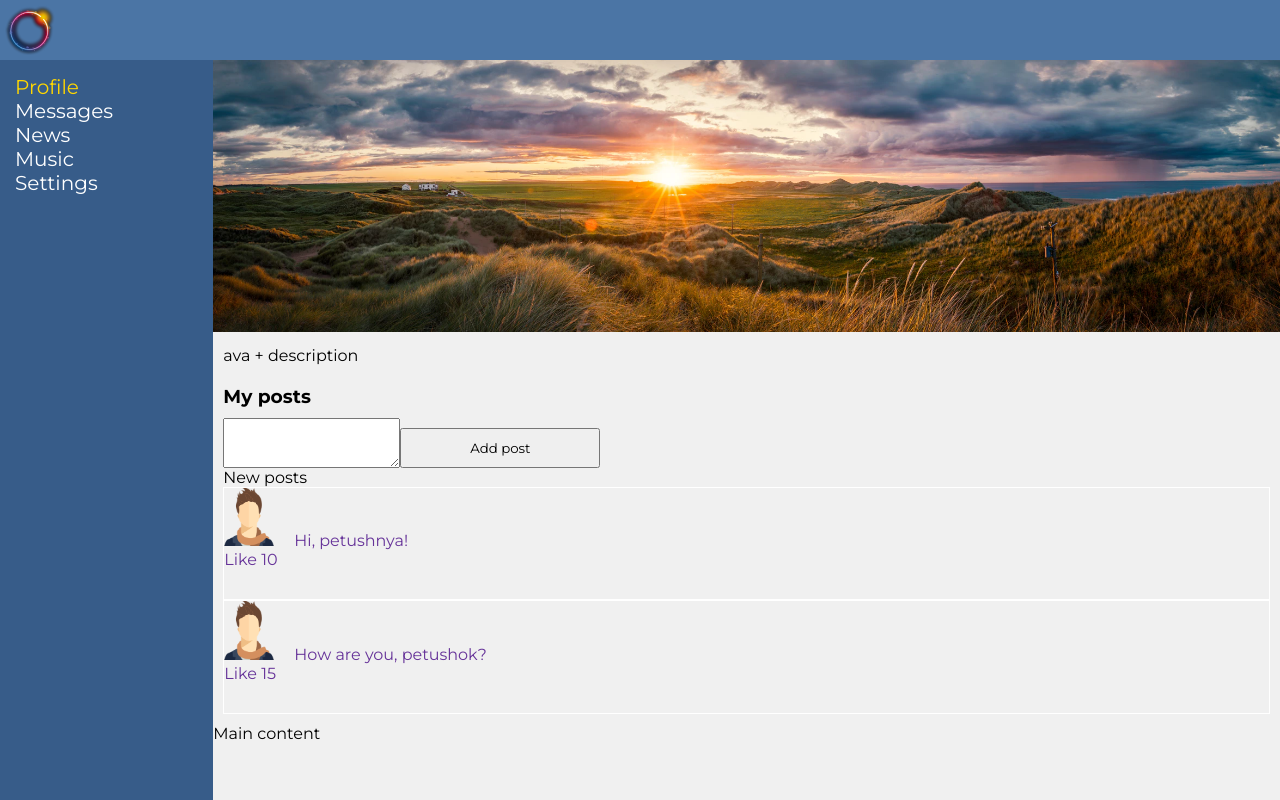
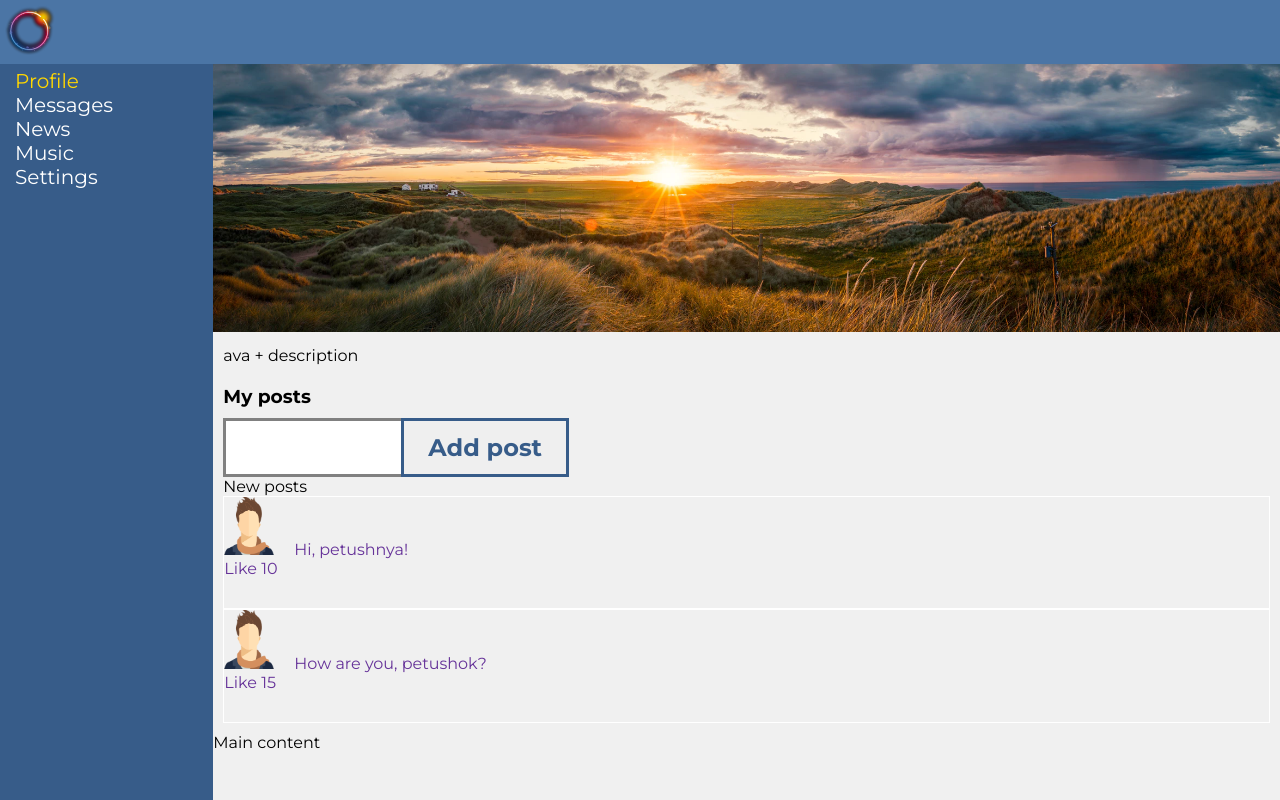
Before and after one commit to SunR1sen/social-network-react, a React (Create React App) app: page /profile in a window 1280 px wide. Built offline with nearby package versions, Linux system fonts and the light colour scheme.

Commit message:
Lesson 49 added state copy in reducers

```diff
--- a/src/App.css
+++ b/src/App.css
@@ -23,6 +23,6 @@
     grid-area: content;
     background-color: #f0f0f0;
     min-height: calc(100vh - 60px);
-;
+    z-index: 1;
 
 }
--- a/src/components/Dialogs/Dialogs.jsx
+++ b/src/components/Dialogs/Dialogs.jsx
@@ -30,7 +30,7 @@ const Dialogs = (props) => {
                     placeholder='Enter your message...'
                     className={s.textarea}
                 />
-                <button onClick={onSendMessage} className={s.btn}>Отправить</button>
+                <button onClick={props.dialogsPage.newMessageText && onSendMessage} className={s.btn}>Отправить</button>
             </div>
         </div>
     )
--- a/src/components/Dialogs/Dialogs.module.scss
+++ b/src/components/Dialogs/Dialogs.module.scss
@@ -1,4 +1,6 @@
 $primaryColor: #4A90E2;
+$blueLikeHeader: #4b75a5;
+$blueLikeNavbar: #375c89;
 
 .dialogs {
   display: grid;
@@ -21,17 +23,22 @@ $primaryColor: #4A90E2;
 
     .btn {
       display: block;
+      color: $blueLikeNavbar;
       position: relative;
-      padding: 1em 3em;
+      font-size: 24px;
+      font-weight: 700;
+      padding: 0.5em 1em;
       margin-top: 10px;
       border: 3px solid #375c89;
       transition: all 200ms ease;
       //box-shadow: 0 4px 10px 2px rgba(black, 0.2);
 
       &:hover {
+        cursor: pointer;
         color: white;
+        background-color: $blueLikeNavbar;
         box-shadow: none;
-        border: 3px solid $primaryColor;
+        //border: 3px solid $primaryColor;
       }
     }
   }
--- a/src/components/Header/Header.jsx
+++ b/src/components/Header/Header.jsx
@@ -5,7 +5,9 @@ import logo from "./logo.png";
 const Header = () => {
     return (
         <header className={s.header}>
-            <img alt={""} src={logo} className={s.logo}/>
+            <div className={s.headerWrapper}>
+                <img alt={""} src={logo} className={s.logo}/>
+            </div>
         </header>
     )
 }
--- a/src/components/Header/Header.module.css
+++ b/src/components/Header/Header.module.css
@@ -8,5 +8,9 @@
     grid-area: header;
     background-color: #4b75a5;
     padding: 5px;
-    position: relative;
+    width: 100%;
+    height: 54px;
+    position: fixed;
+    z-index: 2;
+    /*position: relative;*/
 }
--- a/src/components/Navbar/Navbar.module.css
+++ b/src/components/Navbar/Navbar.module.css
@@ -2,6 +2,11 @@
     grid-area: nav;
     background-color: #375c89;
     padding: 15px;
+    margin-top: 54px;
+    z-index: 0;
+    width: 100%;
+    height: 100%;
+    position: fixed;
 }
 
 .nav__menu {
--- a/src/components/Profile/MyPosts/MyPosts.jsx
+++ b/src/components/Profile/MyPosts/MyPosts.jsx
@@ -1,5 +1,5 @@
 import React from "react";
-import s from './MyPosts.module.css';
+import s from './MyPosts.module.scss';
 import Post from "./Post/Post";
 
 
--- a/src/components/Profile/MyPosts/MyPosts.module.css
+++ /dev/null
@@ -1,21 +0,0 @@
-.postsBlock {
-    padding: 10px;
-}
-
-.postButton {
-    margin-top: 10px;
-    height: 40px;
-    width: 200px;
-}
-
-.inputWrapper {
-    display: flex;
-}
-
-.textarea {
-    min-height: 40px;
-}
-
-.postsTitle {
-    padding-bottom: 10px;
-}
--- /dev/null
+++ b/src/components/Profile/MyPosts/MyPosts.module.scss
@@ -0,0 +1,51 @@
+$blueLikeNavbar: #375c89;
+
+.postsBlock {
+    padding: 10px;
+
+    .postsTitle {
+        padding-bottom: 10px;
+    }
+
+    .inputWrapper {
+        display: flex;
+
+
+        .textarea {
+            min-height: 40px;
+            border: 3px solid gray;
+            border-right: none;
+            resize: none;
+
+
+            &:hover, &:focus {
+                border-color: $blueLikeNavbar;
+            }
+        }
+
+        .postButton {
+            display: block;
+            color: $blueLikeNavbar;
+            position: relative;
+            font-size: 24px;
+            font-weight: 700;
+            padding: 0.5em 1em;
+            border: 3px solid #375c89;
+            transition: all 100ms ease;
+            //box-shadow: 0 4px 10px 2px rgba(black, 0.2);
+
+            &:hover {
+                cursor: pointer;
+                color: white;
+                background-color: $blueLikeNavbar;
+                box-shadow: none;
+                //border: 3px solid $primaryColor;
+            }
+
+            &:active {
+                background-color: #333;
+                border-color: #333;
+            }
+        }
+    }
+}
--- a/src/components/Profile/MyPosts/MyPostsContainer.jsx
+++ b/src/components/Profile/MyPosts/MyPostsContainer.jsx
@@ -1,4 +1,4 @@
-import React from "react";
+// import React from "react";
 import {addPostActionCreator, updateNewPostTextActionCreator} from "../../../redux/profileReducer";
 import MyPosts from "./MyPosts";
 import {connect} from "react-redux";
--- a/src/redux/dialogsReducer.js
+++ b/src/redux/dialogsReducer.js
@@ -3,16 +3,16 @@ const UPDATE_NEW_MESSAGE_TEXT = 'UPDATE-NEW-MESSAGE-TEXT'
 
 const initialState = {
     messages: [
-        { message: 'Hi!', id: 1},
-        { message: 'I\'m a message', id: 2},
-        { message: 'Yo', id: 3},
+        {message: 'Hi!', id: 1},
+        {message: 'I\'m a message', id: 2},
+        {message: 'Yo', id: 3},
     ],
     dialogs: [
-        { name: 'Diman', id: 1},
-        { name: 'Marina', id: 2},
-        { name: 'Morti', id: 3},
-        { name: 'Natasha', id: 4},
-        { name: 'Griffindor', id: 5},
+        {name: 'Diman', id: 1},
+        {name: 'Marina', id: 2},
+        {name: 'Morti', id: 3},
+        {name: 'Natasha', id: 4},
+        {name: 'Griffindor', id: 5},
     ],
     newMessageText: '',
 };
@@ -25,13 +25,17 @@ const dialogsReducer = (state = initialState, action) => {
                 message: state.newMessageText,
                 id: 4
             }
-            state.messages.push(item);
-            state.newMessageText = '';
-            return state;
+            return {
+                ...state,
+                messages: [...state.messages, item],
+                newMessageText: ''
+            };
 
         case UPDATE_NEW_MESSAGE_TEXT:
-            state.newMessageText = action.newText;
-            return state;
+            return {
+                ...state,
+                newMessageText: action.newText
+            };
 
         default:
             return state;
--- a/src/redux/profileReducer.js
+++ b/src/redux/profileReducer.js
@@ -10,24 +10,25 @@ const initialState = {
 }
 
 const profileReducer = (state = initialState, action) => {
+
     switch (action.type) {
-        case ADD_POST: {
+        case ADD_POST:
             let item = {
                 message: state.newPostText,
                 likesCount: 0,
                 id: 3
             };
-            let stateCopy = {...state};
-            stateCopy.posts = [...state.posts];
-            stateCopy.posts.push(item);
-            stateCopy.newPostText = '';
-            // state.posts.push(item);
-            // state.newPostText = '';
-            return stateCopy;
-        }
+            return {
+                ...state,
+                posts: [...state.posts, item],
+                newPostText: '',
+            };
+
         case UPDATE_NEW_POST_TEXT:
-            state.newPostText = action.newText;
-            return state;
+            return {
+                ...state,
+                newPostText: action.newText,
+            };
 
         default:
             return state;
```
